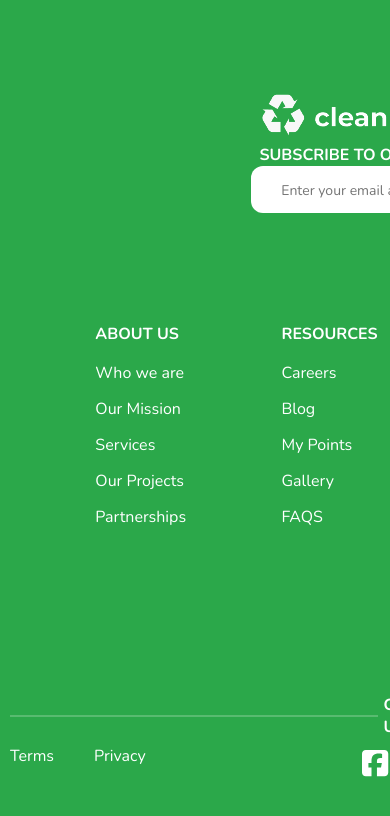
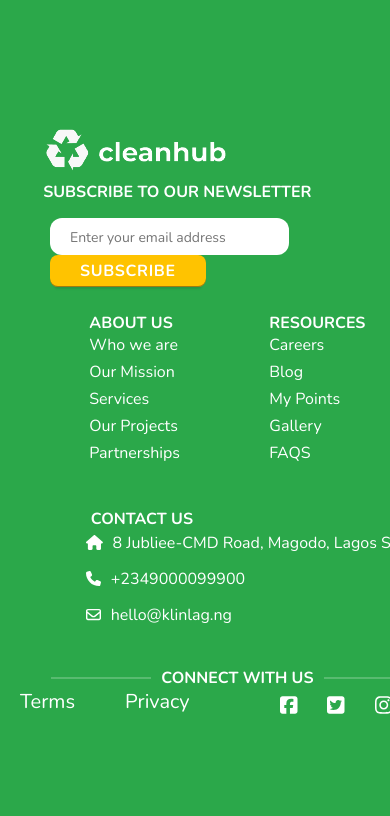
Before and after one commit to Clean-Hub/cleanhub, a React (Create React App) app: page /register in a window 390 px wide. Shown: the top 816 px of the page. Built offline with nearby package versions, Linux system fonts and the light colour scheme.

Commit message:
footer responsive styled

```diff
--- a/src/components/footer/footer.css
+++ b/src/components/footer/footer.css
@@ -203,6 +203,7 @@
     display: flex;
     flex-direction: column;
     height: 100vh;
+    min-height: auto;
     flex-wrap: wrap;
     overflow: hidden;
   }
@@ -212,32 +213,27 @@
     flex-wrap: wrap;
   }
   .footerTL {
-    /* look here */
     margin-left: 0px;
-    margin-bottom: 80px;
     display: flex;
     flex-wrap: wrap;
+    margin: 0;
+    margin-right: 30px;
   }
   .footerSubscribe {
     display: flex;
     flex-wrap: wrap;
+    margin-bottom: 10px;
   }
   .footerLogo {
     padding: 0;
   }
   .footerText {
-    padding: 0;
+    padding: 2px;
+    padding-bottom: 15px;
   }
   .footerSubscribe {
     padding: 0;
-  }
-  .footerBConnectH {
-    padding: 0;
-    padding-left: 5px;
-    padding-right: 5px;
-  }
-  .footerBConnectSpan {
-    /* width: 100px; */
+    margin-bottom: 30px;
   }
   .footerBSocialLUl {
     padding: 0;
@@ -255,4 +251,70 @@
     display: flex;
     flex-wrap: wrap;
   }
+  .footerTRSocial {
+    margin: 0;
+  }
+  .footerUl {
+    padding-top: 10px;
+  }
+  .footerH {
+    font-size: 14px;
+    line-height: 12px;
+  }
+  .footerUi {
+    padding-bottom: 15px;
+    font-size: 16px;
+    line-height: 12px;
+  }
+  .footerB {
+    display: flex;
+    flex-wrap: wrap;
+  }
+  .footerSubscribeInput {
+    padding: 10px 20px;
+  }
+
+  .footerH {
+    font-size: 16px;
+  }
+  .contact {
+    padding-left: 25px;
+    padding-bottom: 10px;
+    font-size: 16px;
+    line-height: 12px;
+  }
+  .contact {
+    padding-top: 20px;
+    margin-left: 30px;
+  }
+  .footerBConnectSpan {
+    width: 100px;
+  }
+  .footerBConnectH {
+    font-size: 16px;
+    line-height: 12px;
+    padding-left: 10px;
+    padding-right: 10px;
+  }
+  .footerBSocialLLi,
+  .footerBSocialLi {
+    font-size: 20px;
+  }
+  .footerBSocialLLi {
+    padding-left: 20px;
+  }
+  .iconF {
+    font-size: 15px;
+  }
+  .footerHC {
+    padding-left: 10px;
+  }
+  .footerTRSocial {
+    padding-left: 10px;
+  }
+  .house,
+  .phone,
+  .email {
+    margin-left: 50px;
+  }
 }
```
